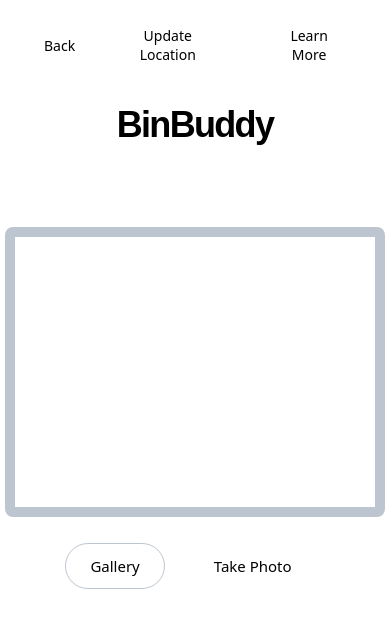
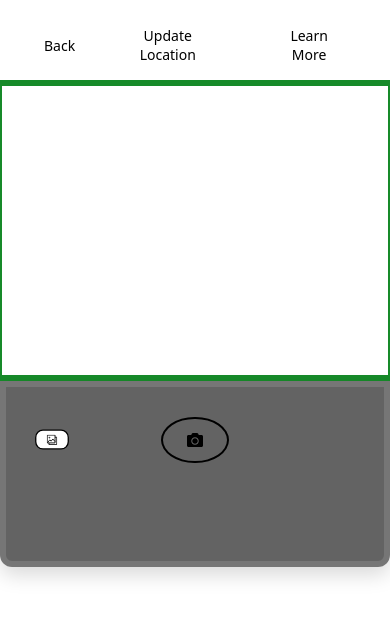
Before and after one commit to Orca-03/BinBuddy, a React (Vite) app in the folder frontend/: page / in a window 390 px wide. Shown: the top 628 px of the page. Built offline with nearby package versions, Linux system fonts and the light colour scheme; no server answers.

Commit message:
Polished CSS of Camera Toolbar
Made CSS adaptable to mobile

```diff
--- a/frontend/package.json
+++ b/frontend/package.json
@@ -10,8 +10,10 @@
     "preview": "vite preview"
   },
   "dependencies": {
-    "react": "^19.2.6",
-    "react-dom": "^19.2.6",
+    "icons": "^1.0.0",
+    "react": "^19.2.7",
+    "react-dom": "^19.2.7",
+    "react-icons": "^5.6.0",
     "react-router-dom": "^7.15.1"
   },
   "devDependencies": {
--- a/frontend/src/Components/Camera.jsx
+++ b/frontend/src/Components/Camera.jsx
@@ -9,7 +9,9 @@ export default function Camera({ setCameraAPI }) {
     useEffect(() => {
         async function startCamera() {
             const stream = await navigator.mediaDevices.getUserMedia({
-                video: { facingMode: "environment" }
+                video: { facingMode: "environment" },
+                width: { ideal: 1280 },
+                height: { ideal: 720 }
             });
 
             videoRef.current.srcObject = stream;
--- a/frontend/src/Components/CameraToolBar.jsx
+++ b/frontend/src/Components/CameraToolBar.jsx
@@ -1,9 +1,15 @@
 import React from 'react';
+import "./cameraToolBar.minimal.css"
+import { FaCamera } from "react-icons/fa";
+import { GrGallery } from "react-icons/gr";
+
 const CameraToolBar = ({ canCapture, handleCapture, handleGallery}) => {
   console.log(canCapture);
 
   return (
     <nav className="cameraToolBar">
+
+{/* <div className="spacer">SPACER</div> */}
 
   <button
     className="toolbar-btn toolbar-btn--secondary"
@@ -12,7 +18,7 @@ const CameraToolBar = ({ canCapture, handleCapture, handleGallery}) => {
       handleGallery();
     }}
   >
-    Gallery
+    <GrGallery className="gallery-icon" />
   </button>
 
   <button
@@ -20,10 +26,13 @@ const CameraToolBar = ({ canCapture, handleCapture, handleGallery}) => {
     disabled={!canCapture}
     onClick={handleCapture}
   >
-    Take Photo
+    <FaCamera   className="camera-icon"  />
   </button>
 
 </nav>
+
+
+
   );
 };
 
--- a/frontend/src/Components/cameraToolBar.css
+++ /dev/null
@@ -1,5 +0,0 @@
-.cameraToolBar {
-  display: flex;
-  justify-content: space-between;
-  padding: 1rem;
-}
--- /dev/null
+++ b/frontend/src/Components/cameraToolBar.minimal.css
@@ -0,0 +1,98 @@
+.cameraToolBar {
+
+  display: grid;
+  grid-template-rows: auto auto;
+  grid-template-columns: 1fr auto 1fr;
+  align-items: center;
+
+  align-self: stretch;
+  width: 100%;
+  height: 100%;
+  max-width: none;
+  max-height: 22vh;
+
+  background: rgba(60, 60, 60, 0.8);
+  backdrop-filter: blur(12px);
+  -webkit-backdrop-filter: blur(12px);
+
+  border: 6px solid rgba(255, 255, 255, 0.12);
+  border-bottom-left-radius: 12px;
+  border-bottom-right-radius: 12px;
+
+  padding: 1% 5%;
+  box-sizing: border-box;
+
+  box-shadow: 0 8px 20px rgba(0, 0, 0, 0.15);
+}
+
+
+.toolbar-btn--secondary {
+  width: clamp(15px, 8vw, 88px);
+  height: clamp(15px, 8vw, 88px);
+  border-radius: 12px;
+  background: white;
+  color:#000000;
+  border: clamp(2px, 0.6vw, 4px) solid;
+  border-color: black;
+  align-items: center;
+  justify-self: start;
+  transform: scale(0.65);
+}
+
+.toolbar-btn--secondary:hover {
+  border-color: var(--land-green);
+  color: var(--land-green);
+  transform: scale(0.50);
+}
+
+.gallery-icon {
+  width: 85%;
+  height: 85%;
+  min-width: 16px;
+  min-height: 16px;
+}
+
+.toolbar-btn--primary {
+  width: clamp(20px, 12vw, 96px);
+  height: clamp(20px, 12vw, 96px);
+  border-radius: 50%;
+  border: clamp(2px, 0.6vw, 4px) solid;
+  background: #ffffff;
+  border-color: #000000;
+  color: #000000;
+  align-items: center;
+  justify-self: center;
+}
+
+.toolbar-btn--primary:hover:not(:disabled) {
+  border-color: green;
+  color: green;
+  transform: scale(0.75);
+}
+
+.toolbar-btn--primary:disabled {
+  background: var(--border);
+  color: var(--text);
+  box-shadow: none;
+  cursor: not-allowed;
+}
+
+.camera-icon {
+  width: 100%;
+  height: 100%;
+  min-width: 16px;
+  min-height: 16px;
+}
+
+.toolbar-btn--secondary,
+.toolbar-btn--primary {
+  display: flex;
+  align-items: center;
+  justify-content: center;
+}
+
+
+/* .toolbar-btn:focus-visible {
+  outline: 2px solid var(--land-green);
+  outline-offset: 2px;
+} */
--- a/frontend/src/Pages/Home.jsx
+++ b/frontend/src/Pages/Home.jsx
@@ -6,6 +6,7 @@ import Camera from "../Components/Camera";
 import { pickImage, uploadImage } from "../Components/FileUpload";
 import { validateImage } from "../Components/FileUpload";
 import CameraToolBar from "../Components/CameraToolBar";
+import "./Home.minimal.css"
 
 export default function Home({setScanState, setPhoto}) {
   const navigate = useNavigate();
--- /dev/null
+++ b/frontend/src/Pages/Home.minimal.css
@@ -0,0 +1,30 @@
+.home h1,
+.home p {
+  display: none;
+}
+
+ .home {
+  flex: 1;
+  display: flex;
+  flex-direction: column;
+  align-items: center;
+  justify-content: flex-start;
+  height: 50%;
+  padding: 0%;
+  gap: 0%;
+  box-shadow: 1cap;
+}
+
+
+ .camera-card {
+  /* margin-top: 1%; */
+  max-width: 98.8%;
+  max-height: 60vh;
+  aspect-ratio: 4 / 3;
+  box-shadow: none;
+  padding: 0;
+  border: 6px solid;
+  border-color: var(--land-green);
+  border-radius: 0%;
+  flex: 0 0 auto;
+}
--- a/frontend/src/index.css
+++ b/frontend/src/index.css
@@ -45,11 +45,11 @@ body {
 
 #root {
   width: 1126px;
-  max-width: 100%;
+  width: min(100%, 900px);
   margin: 0 auto;
   text-align: center;
   border-inline: 1px solid var(--border);
-  min-height: 100svh;
+  height: 70vh;
   display: flex;
   flex-direction: column;
   box-sizing: border-box;
```
Also changed, not shown: 1 other file (tests, documents, lock files or other folders).
